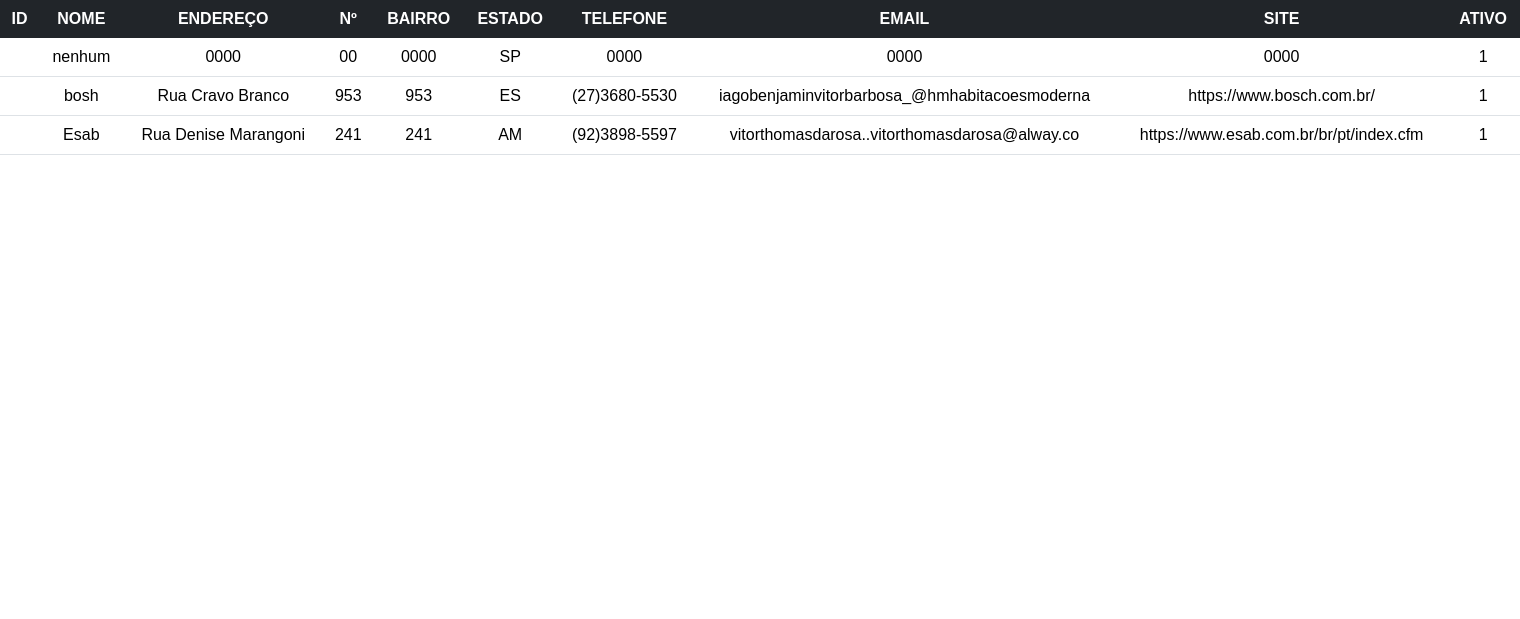
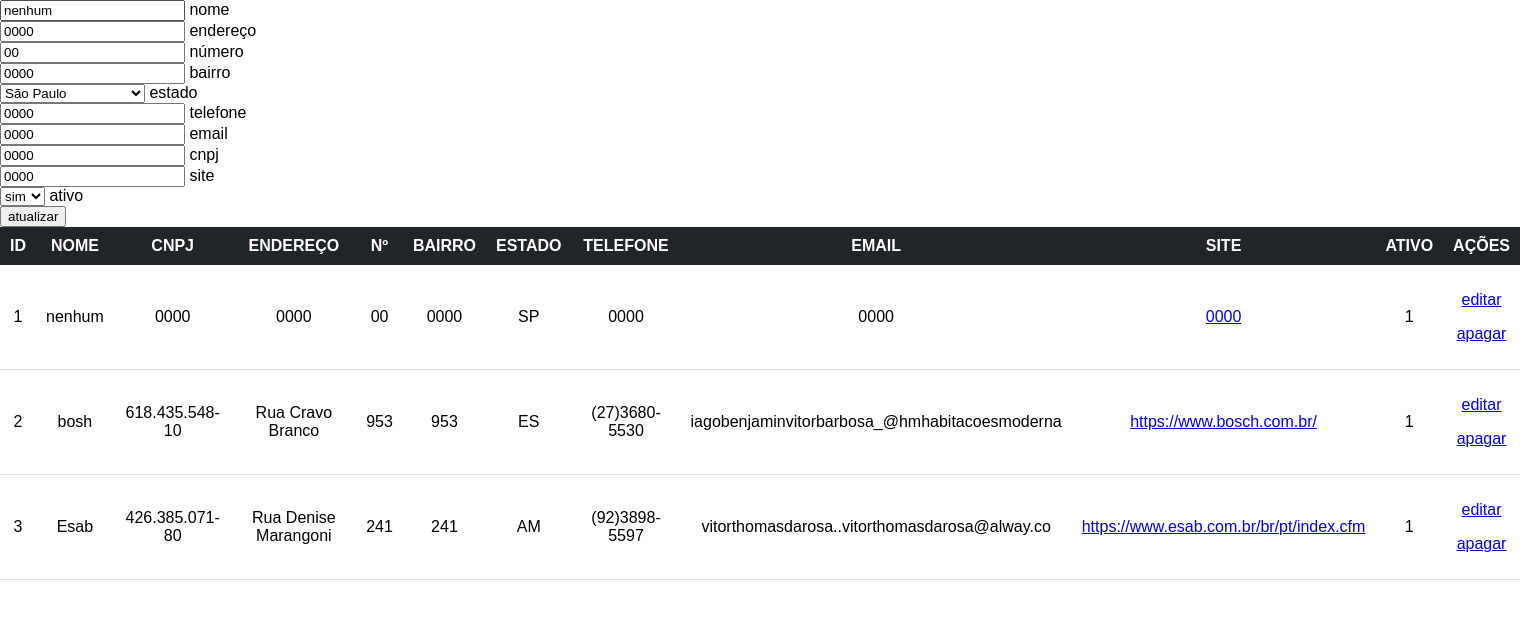
Before and after one commit to gmendes0/e-commerce, a PHP site: page /adm_fornecedor_lista.php?edit=1 in a window 1520 px wide. Shown: the top 619 px of the page. Run offline with PHP 8.4, Linux system fonts and the light colour scheme; data comes from the database, SQL or seed files in the repository; data that the repository does not hold is empty.

Commit message:
CRUD Fornecedor

```diff
--- a/adm_fornecedor_lista.php
+++ b/adm_fornecedor_lista.php
@@ -3,6 +3,79 @@
     require_once 'lib/DaoFornecedor.php';
 
     $fornecedores = DaoFornecedor::getInstance()->readAll();
+
+    /* Deletar */
+    if(!empty($_GET['del'])){
+
+        DaoFornecedor::getInstance()->del($_GET['del']);
+        header('Location: adm_fornecedor_lista.php');
+
+    }
+    /* Fim deletar */
+
+    /* Editar */
+
+    if(!empty($_GET['edit'])){
+
+        $estados = array(
+            "AC" => "Acre",
+            "AL" => "Alagoas",
+            "AP" => "Amapá",
+            "AM" => "Amazonas",
+            "BA" => "Bahia",
+            "CE" => "Ceará",
+            "DF" => "Distrito Federal",
+            "ES" => "Espírito Santo",
+            "GO" => "Goiás",
+            "MA" => "Maranhão",
+            "MT" => "Mato Grosso",
+            "MS" => "Mato Grosso do Sul",
+            "MG" => "Minas Gerais",
+            "PA" => "Pará",
+            "PB" => "Paraíba",
+            "PR" => "Paraná",
+            "PE" => "Pernambuco",
+            "PI" => "Piauí",
+            "RJ" => "Rio de Janeiro",
+            "RN" => "Rio Grande do Norte",
+            "RS" => "Rio Grande do Sul",
+            "RO" => "Rondônia",
+            "RR" => "Roraima",
+            "SC" => "Santa Catarina",
+            "SP" => "São Paulo",
+            "SE" => "Sergipe",
+            "TO" => "Tocantins"
+        );
+
+        $form = true;
+
+        $val = DaoFornecedor::getInstance()->readOne($_GET['edit']);
+
+        if(!empty($_POST)){
+
+            include_once 'lib/Fornecedor.php';
+
+            $fornecedor = new Fornecedor();
+            $fornecedor->setNome($_POST['nome']);
+            $fornecedor->setEndereco($_POST['endereco']);
+            $fornecedor->setNumero($_POST['numero']);
+            $fornecedor->setBairro($_POST['bairro']);
+            $fornecedor->setUf($_POST['uf']);
+            $fornecedor->setTelefone($_POST['telefone']);
+            $fornecedor->setEmail($_POST['email']);
+            $fornecedor->setCnpj($_POST['cnpj']);
+            $fornecedor->setSite($_POST['site']);
+            $fornecedor->setAtivo($_POST['ativo']);
+            $fornecedor->setIdfornecedor($val['idfornecedor']);
+
+            DaoFornecedor::getInstance()->update($fornecedor);
+            header('Location: adm_fornecedor_lista.php');
+
+        }
+
+    }
+
+    /* Fim Editar */
 
 ?>
 <!DOCTYPE html>
@@ -19,6 +92,79 @@
 
         <div>
 
+            <?php if(isset($form) && $form){ ?>
+
+                <div>
+
+                    <form method="post">
+
+                        <div>
+                            <input type="text" name="nome" value="<?php echo (!empty($val)) ? $val['nome'] : ''; ?>"/>
+                            <label>nome</label>
+                        </div>
+
+                        <div>
+                            <input type="text" name="endereco" value="<?php echo (!empty($val)) ? $val['endereco'] : ''; ?>"/>
+                            <label>endereço</label>
+                        </div>
+
+                        <div>
+                            <input type="text" name="numero" value="<?php echo (!empty($val)) ? $val['numero'] : ''; ?>"/>
+                            <label>número</label>
+                        </div>
+
+                        <div>
+                            <input type="text" name="bairro" value="<?php echo (!empty($val)) ? $val['bairro'] : ''; ?>"/>
+                            <label>bairro</label>
+                        </div>
+
+                        <div>
+                            <select name="uf">
+                                <?php foreach($estados as $uf => $estado){ ?>
+                                    <option value="<?php echo $uf; ?>" <?php if(!empty($val) && $val['uf'] == $uf){ echo 'selected'; }?> ><?php echo $estado; ?></option>
+                                <?php } ?>
+                            </select>
+                            <label>estado</label>
+                        </div>
+
+                        <div>
+                            <input type="text" name="telefone" value="<?php echo (!empty($val)) ? $val['telefone'] : ''; ?>"/>
+                            <label>telefone</label>
+                        </div>
+
+                        <div>
+                            <input type="text" name="email" value="<?php echo (!empty($val)) ? $val['email'] : ''; ?>"/>
+                            <label>email</label>
+                        </div>
+
+                        <div>
+                            <input type="text" name="cnpj" value="<?php echo (!empty($val)) ? $val['cnpj'] : ''; ?>"/>
+                            <label>cnpj</label>
+                        </div>
+
+                        <div>
+                            <input type="text" name="site" value="<?php echo (!empty($val)) ? $val['site'] : ''; ?>"/>
+                            <label>site</label>
+                        </div>
+
+                        <div>
+                            <select name="ativo">
+                                <option value="1">sim</option>
+                                <option value="0">não</option>
+                            </select>
+                            <label>ativo</label>
+                        </div>
+
+                        <div>
+                            <input type="submit" value="atualizar"/>
+                        </div>
+
+                    </form>
+
+                </div>
+
+            <?php } ?>
+
             <table>
 
                 <thead>
@@ -26,6 +172,7 @@
                     <tr>
                         <td>ID</td>
                         <td>nome</td>
+                        <td>cnpj</td>
                         <td>endereço</td>
                         <td>nº</td>
                         <td>bairro</td>
@@ -34,6 +181,7 @@
                         <td>email</td>
                         <td>site</td>
                         <td>ativo</td>
+                        <td>ações</td>
                     </tr>
 
                 </thead>
@@ -43,16 +191,21 @@
                     <?php foreach($fornecedores as $fornecedor){ ?>
 
                         <tr>
-                            <td><?php echo $fornecedor['id']; ?></td>
+                            <td><?php echo $fornecedor['idfornecedor']; ?></td>
                             <td><?php echo $fornecedor['nome']; ?></td>
+                            <td><?php echo $fornecedor['cnpj']; ?></td>
                             <td><?php echo $fornecedor['endereco']; ?></td>
                             <td><?php echo $fornecedor['numero']; ?></td>
                             <td><?php echo $fornecedor['bairro']; ?></td>
                             <td><?php echo $fornecedor['uf']; ?></td>
                             <td><?php echo $fornecedor['telefone']; ?></td>
                             <td><?php echo $fornecedor['email']; ?></td>
-                            <td><?php echo $fornecedor['site']; ?></td>
+                            <td><a target="blank" href="<?php echo $fornecedor['site']; ?>"><?php echo $fornecedor['site']; ?></a></td>
                             <td><?php echo $fornecedor['ativo']; ?></td>
+                            <td>
+                                <p><a href="?edit=<?php echo $fornecedor['idfornecedor']; ?>">editar</a></p>
+                                <p><a href="?del=<?php echo $fornecedor['idfornecedor']; ?>">apagar</a></p>
+                            </td>
                         </tr>
 
                     <?php } ?>
```
